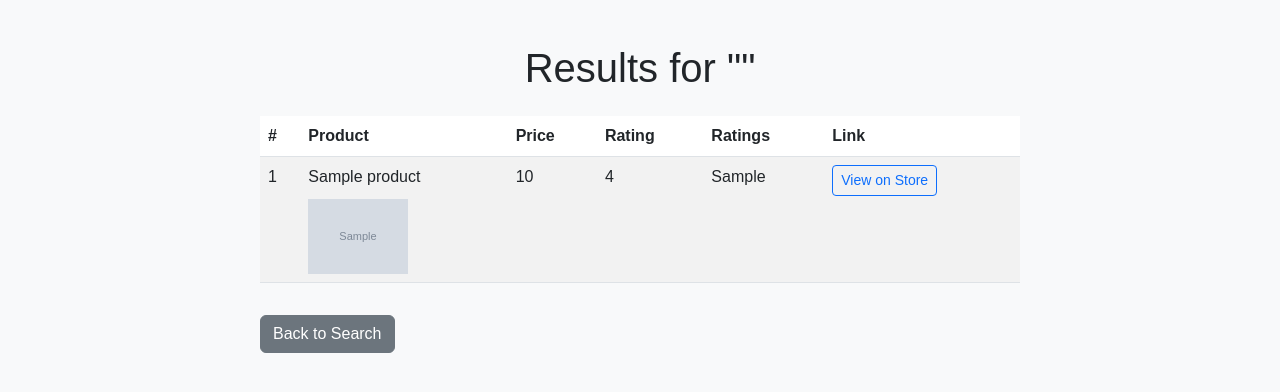
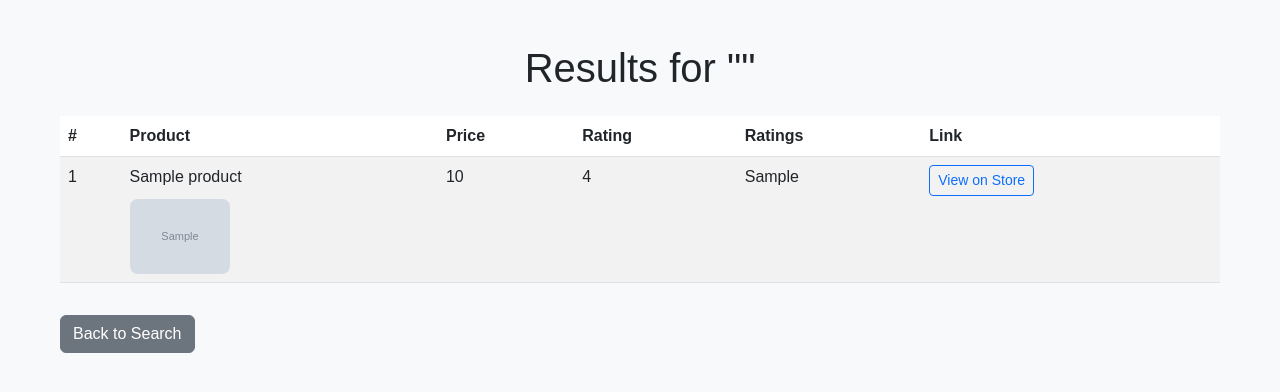
Before and after one commit to TrendFiind/flask-trendfind-app, a Flask app: template TrendFind/templates/results.html in a window 1280 px wide. Shown: the top 392 px of the page. Run offline with Flask 3, Linux system fonts and the light colour scheme; the template is opened without the code that fills it: most values are stand-ins (such as "Sample title", 1, 10 or a date in 2020); grey boxes marked "Sample" are stand-in pictures.

Commit message:
Update styles.css

```diff
--- a/TrendFind/static/styles.css
+++ b/TrendFind/static/styles.css
@@ -4,7 +4,7 @@ body {
 }
 
 .container {
-    max-width: 800px;
+    max-width: 1200px; /* Increased width for better spacing */
     margin: 0 auto;
     padding: 20px;
 }
@@ -13,8 +13,26 @@ body {
     max-width: 100px;
     height: auto;
     margin-top: 10px;
+    border-radius: 8px; /* Rounded corners for images */
 }
 
 .table-responsive {
     margin-top: 20px;
 }
+
+.table-striped tbody tr:nth-of-type(odd) {
+    background-color: rgba(0, 0, 0, 0.05); /* Light striped effect */
+}
+
+.btn-outline-primary {
+    transition: all 0.3s ease; /* Smooth hover effect */
+}
+
+.btn-outline-primary:hover {
+    background-color: #0d6efd;
+    color: white;
+}
+
+.alert {
+    margin-top: 20px;
+}
```
